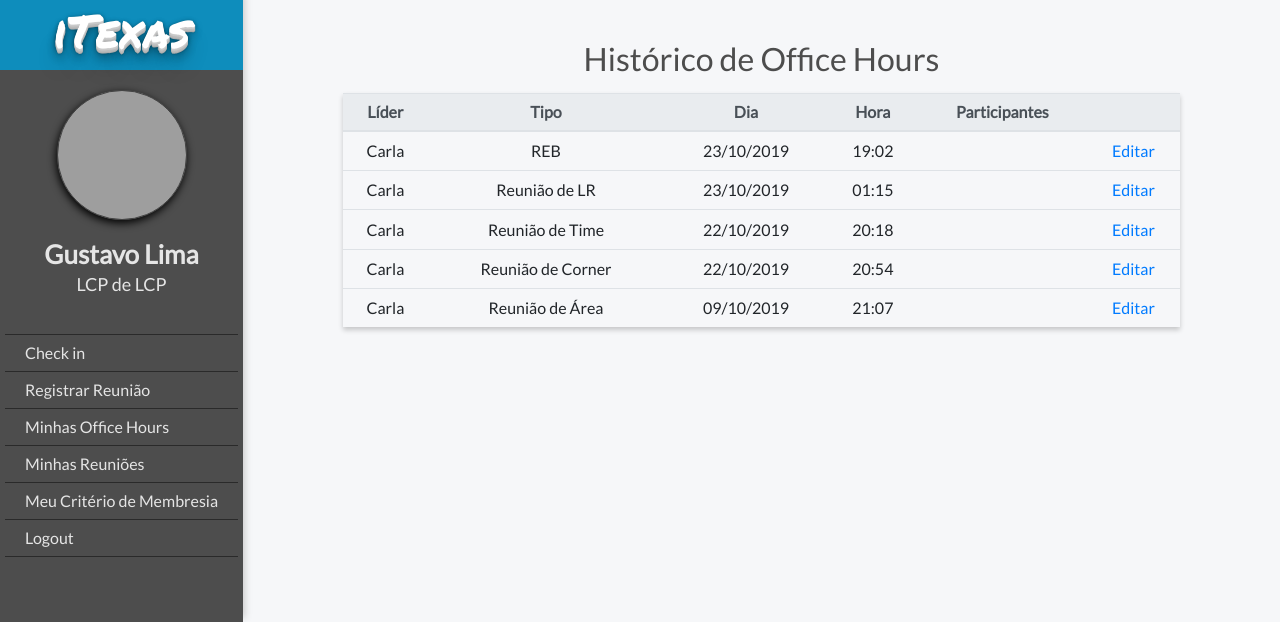
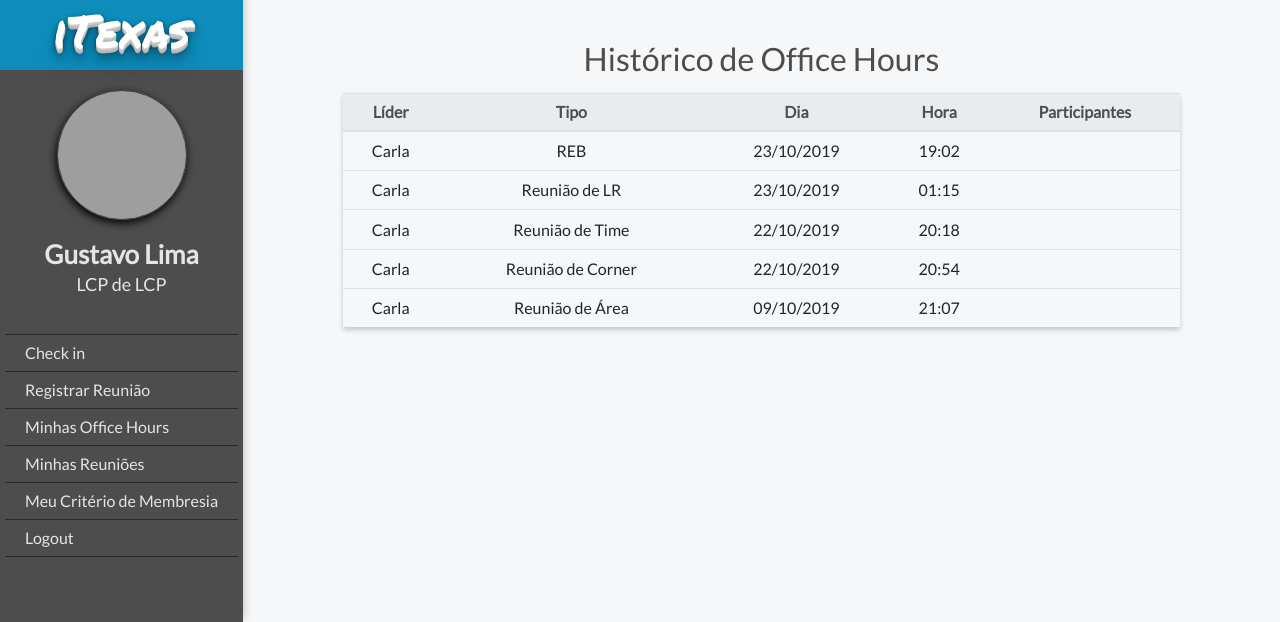
Before and after one commit to carlavieira/iTexas_v4, a Django app: page /meetings/meetings_list/ in a window 1280 px wide. Shown: the top 622 px of the page. Run offline with Django 3.2, Linux system fonts and the light colour scheme; a user stored in the database is signed in; data comes from the database, SQL or seed files in the repository; both versions use the stored data as it was after the commit; some libraries are stand-ins or nearby versions; grey boxes are pictures that could not be loaded.

Commit message:
Tabela listagem de reunioes atualizada

```diff
--- a/templates/base.html
+++ b/templates/base.html
@@ -156,6 +156,13 @@
         });
     });
 
+        jQuery(document).ready(function($) {
+        $('.row-meetings').on('click', function () {
+            var id = $(this).attr('id');
+            document.location.href = "../edit/"+id;
+        });
+    });
+
 </script>
 </body>
 </html>
--- a/templates/meeting/meetings_list.html
+++ b/templates/meeting/meetings_list.html
@@ -11,18 +11,18 @@
                 <th class="table-column">Dia</th>
                 <th class="table-column">Hora</th>
                 <th class="table-column">Participantes</th>
-                <th class="table-column"></th>
+{#                <th class="table-column"></th>#}
             </tr>
             </thead>
                 <tbody>
             {% for meeting in meetings %}
-                <tr>
+                <tr class="row-meetings" id="{{ meeting.id }}" >
                     <td>{{ meeting.leader.first_name }}</td>
                     <td>{{ meeting.get_type_display }}</td>
                     <td>{{ meeting.date|date:'d/m/Y' }}</td>
                     <td>{{ meeting.time|time:'H:i' }} </td>
                     <td>{{ meeting.participants.first_name }} </td>
-                    <td><a href="{% url 'meeting_edit' meeting.id %}">Editar</a></td>
+{#                    <td><a href="{% url 'meeting_edit' meeting.id %}">Editar</a></td>#}
                 </tr>
             {% endfor %}
                 </tbody>
```
Also changed, not shown: db.sqlite3.
